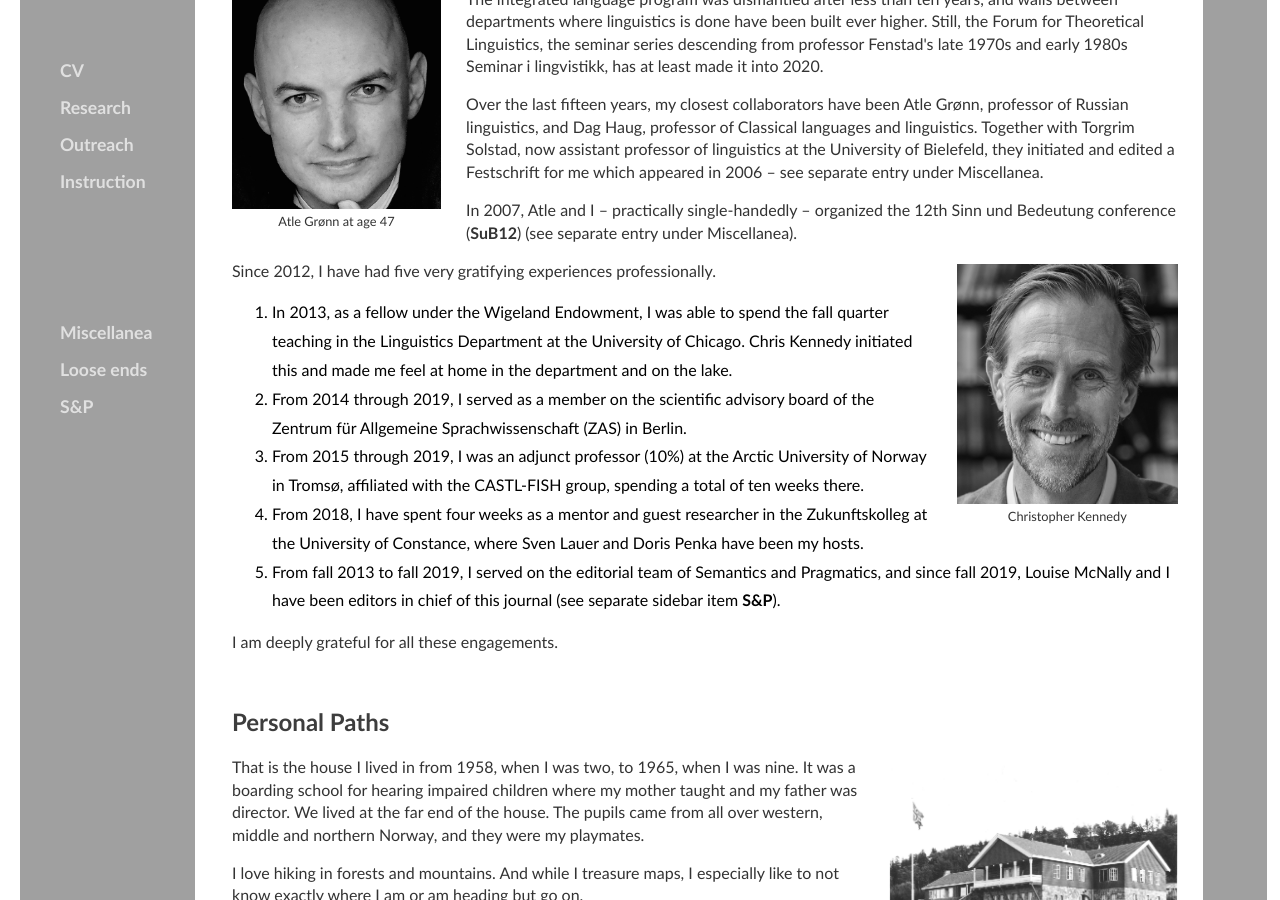
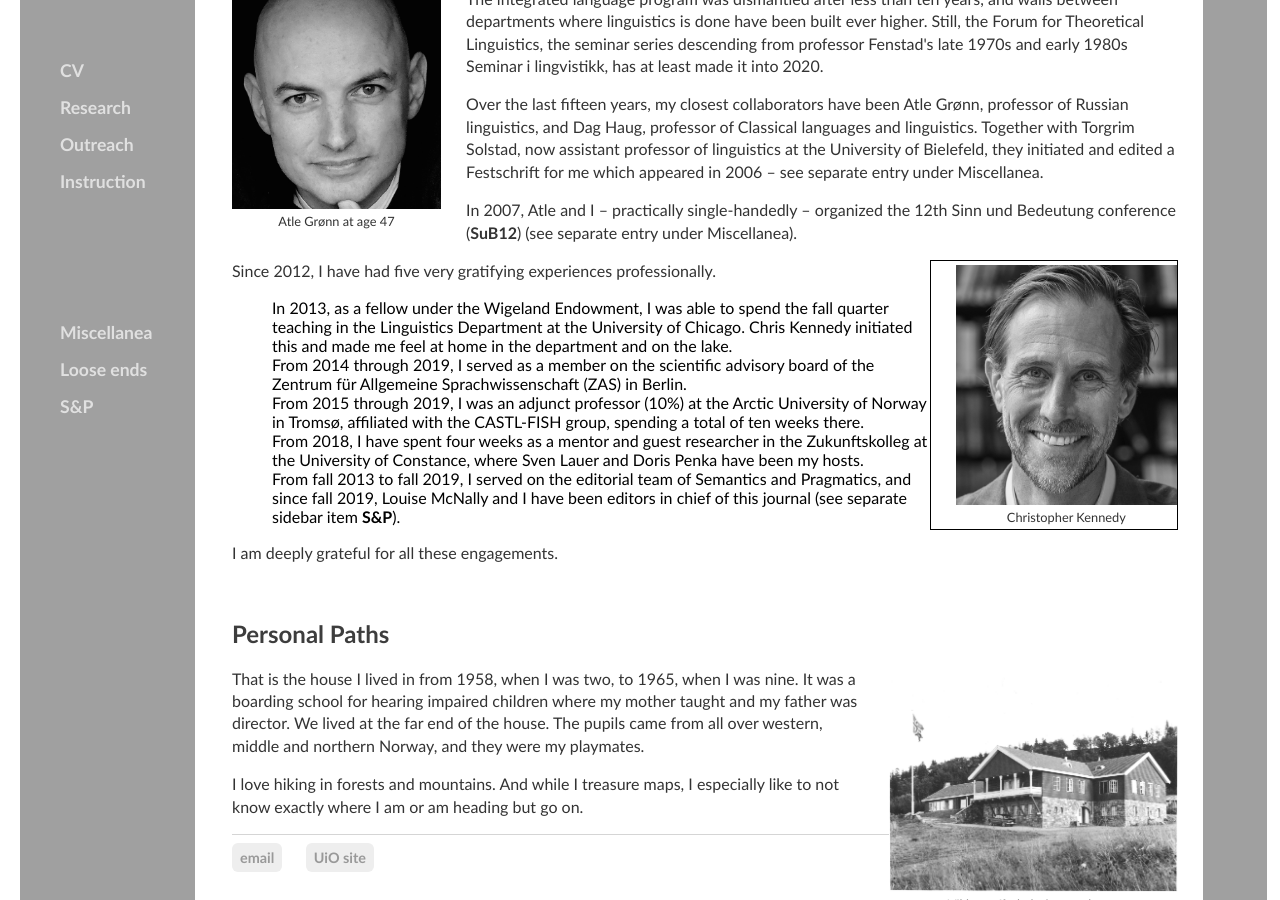
Before and after one commit to kjelljs/kjelljs.github.io, a Jekyll site: the page built from about/index.html, in a window 1280 px wide and 900 px high, scrolled down 2110 px. Built offline with Jekyll 4.4.1, drawn with Linux system fonts in a browser that asks for light colours.

Commit message:
Update index.html

```diff
--- a/about/index.html
+++ b/about/index.html
@@ -40,9 +40,9 @@ figcaption {
 	<p>This and other efforts to join together what belongs together have not met with unmitigated success. The integrated language program was dismantled after less than ten years, and walls between departments where linguistics is done have been built ever higher. Still, the Forum for Theoretical Linguistics, the seminar series descending from professor Fenstad's late 1970s and early 1980s Seminar i lingvistikk, has at least made it into 2020.
 	</p>
 	<p>Over the last fifteen years, my closest collaborators have been Atle Grønn, professor of Russian linguistics, and Dag Haug, professor of Classical languages and linguistics. Together with Torgrim Solstad, now assistant professor of linguistics at the University of Bielefeld, they initiated and edited a Festschrift for me which appeared in 2006 &ndash; see separate entry under Miscellanea.</p> <p>In 2007, Atle and I &ndash; practically single-handedly &ndash; organized the 12th Sinn und Bedeutung conference (<b>SuB12</b>) (see separate entry under Miscellanea).</p>
-	<div style="float:right;"><figure class="rightfig"><img style="height:240px;" src="/pics/ChrisK.png"><figcaption>Christopher Kennedy</figcaption></figure></div>
+	<div style="float:right; border: 1px solid"><figure class="rightfig" ><img style="height:240px;" src="/pics/ChrisK.png"><figcaption>Christopher Kennedy</figcaption></figure></div>
 	<p>Since 2012, I have had five very gratifying experiences professionally.
-		<ul style="line-height:1.8; list-style-type:&middot;"">
+		<ul>
 	<li>In 2013, as a fellow under the Wigeland Endowment, I was able to spend the fall quarter teaching in the Linguistics Department at the University of Chicago. Chris Kennedy initiated this and made me feel at home in the department and on the lake.</li>
 	<li>From 2014 through 2019, I served as a member on the scientific advisory board of the Zentrum für Allgemeine Sprachwissenschaft (ZAS) in Berlin.</li>
 	<li>From 2015 through 2019, I was an adjunct professor (10%) at the Arctic University of Norway in Tromsø, affiliated with the CASTL-FISH group, spending a total of ten weeks there.</li>
```
